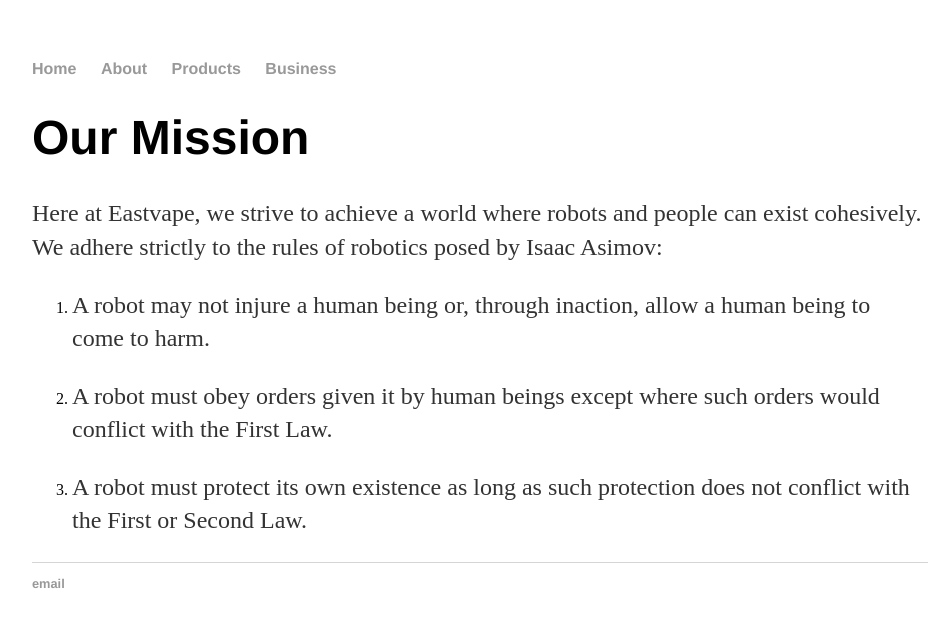
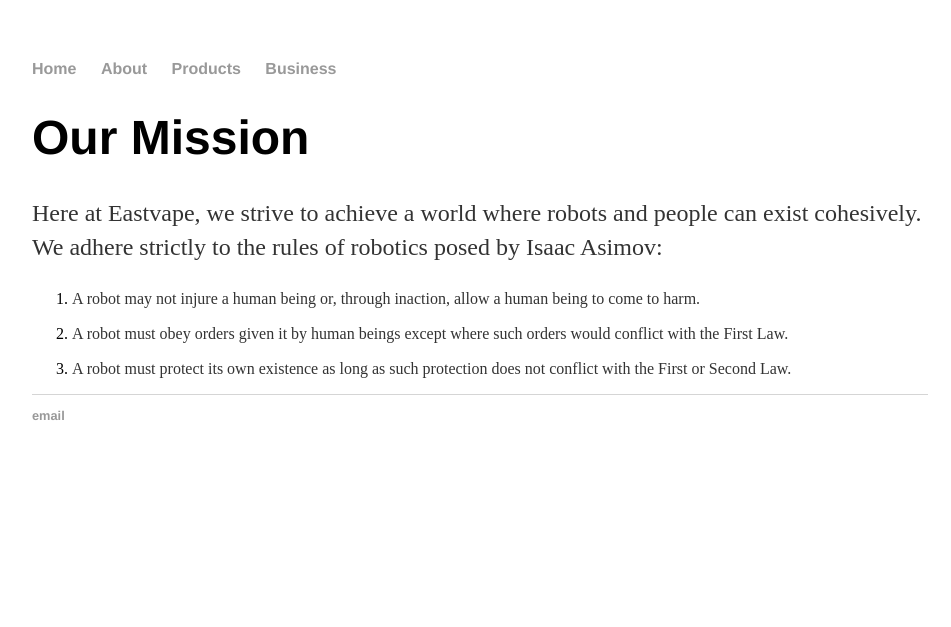
Before and after one commit to andycepi/bal.github.io, a Jekyll site: the page built from about.html, in a window 1280 px wide. Shown: the top 627 px of the page, without its empty margins (160-1111 px from the left). Built offline with Jekyll 4.4.1, drawn with Linux system fonts in a browser that asks for light colours.

Commit message:
update css

```diff
--- a/about.html
+++ b/about.html
@@ -7,15 +7,15 @@ title: About Eastvape
 	<p>Here at Eastvape, we strive to achieve a world where robots and people can exist cohesively. We adhere strictly to the rules of robotics posed by Isaac Asimov:</p>
   <ol>
     <li>
-      <p>A robot may not injure a human being or, through inaction, allow a human being to
+      <p class="list">A robot may not injure a human being or, through inaction, allow a human being to
     come to harm.</p>
     </li>
     <li>
-      <p>A robot must obey orders given it by human beings except where such orders would
+      <p class="list">A robot must obey orders given it by human beings except where such orders would
       conflict with the First Law.</p>
     </li>
     <li>
-      <p>A robot must protect its own existence as long as such protection does not conflict
+      <p class="list">A robot must protect its own existence as long as such protection does not conflict
       with the First or Second Law.</p>
     </li>
   </ol>
--- a/css/main.css
+++ b/css/main.css
@@ -28,6 +28,11 @@ p {
     line-height: 1.4em;
     color: #333;
 }
+p.list {
+  font-size: 1em;
+  line-height: 1.2em;
+  color: #333;
+}
 footer {
     border-top: 1px solid #d5d5d5;
     font-size: .8em;
```
